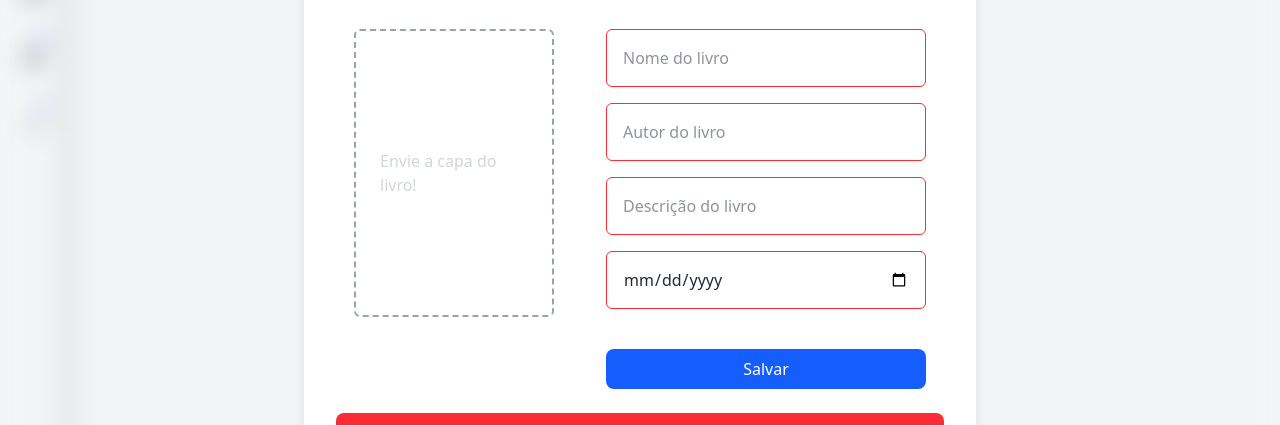
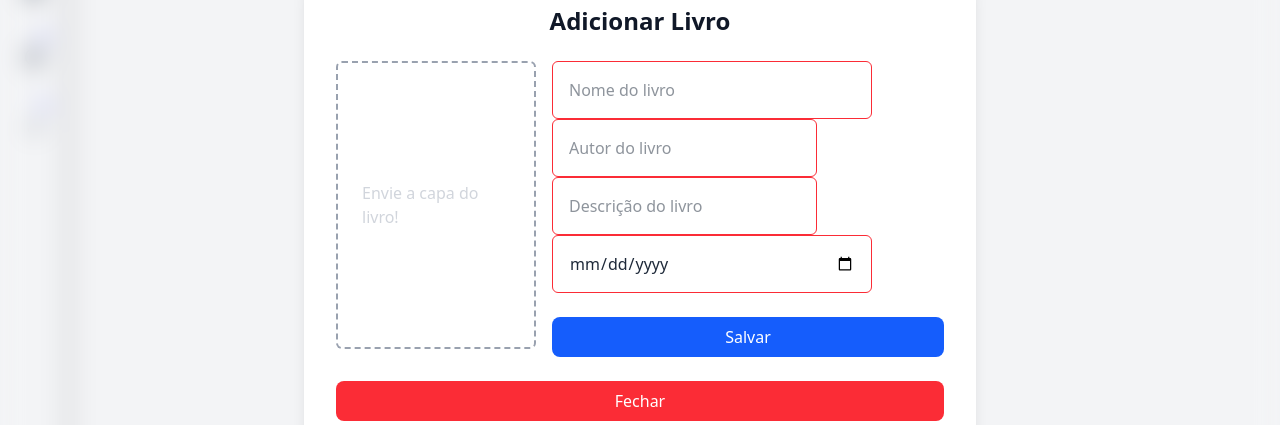
Before and after one commit to vitingg/book-reading, a React (Vite) app in the folder frontend/: page /manager in a window 1280 px wide. Both pictures are taken after a click on the item "Add books". Shown: the part 187-612 px from the top of the page. Built offline with nearby package versions, Linux system fonts and the light colour scheme; no server answers.

Commit message:
fix(b&f):trying to fix the frontend error

```diff
--- a/frontend/src/components/popups/CreateBook.tsx
+++ b/frontend/src/components/popups/CreateBook.tsx
@@ -1,4 +1,4 @@
-import { useState } from "react";
+import { useState, type FormEvent } from "react";
 import { api } from "../../services/api";
 import { AxiosError } from "axios";
 
@@ -30,20 +30,26 @@ export function CreateBook({ onClose, onBookCreated}: CreateBookProps) {
     }
   }
 
-  async function handleSave() {
+  async function handleSave(event: FormEvent<HTMLFormElement>) {
+    event.preventDefault()
     try {
-      const formData = new FormData()
+      const formData = new FormData(event.currentTarget)
+
 
       formData.append("title", title)
       formData.append("author", author)
       formData.append("description", description)
       formData.append("releaseDate", releaseDate)
 
+
       if(image) {
         formData.append("coverImage", image)
       }
 
-      await api.post("/api", formData, {
+      const formValues =  Object.fromEntries(formData)
+
+
+      await api.post("/api", formValues, {
         headers: {
           "Content-Type": "multipart/form-data",
         },
@@ -108,8 +114,11 @@ export function CreateBook({ onClose, onBookCreated}: CreateBookProps) {
             </div>
 
             <div className="flex flex-col gap-4">
+            <form onSubmit={(e) => handleSave(e)}>
+
               <input
                 placeholder="Nome do livro"
+                name="title"
                 className="border border-red-500 rounded-md
                 p-4 w-80 focus:border-indigo-500 focus:border"
                 value={title}
@@ -118,6 +127,7 @@ export function CreateBook({ onClose, onBookCreated}: CreateBookProps) {
 
                 <input
                 placeholder="Autor do livro"
+                name="author"
                 className="border border-red-500 rounded-md
                 p-4 focus:border-indigo-500 focus:border"
                 value={author}
@@ -127,6 +137,7 @@ export function CreateBook({ onClose, onBookCreated}: CreateBookProps) {
 
                 <input
                 placeholder="Descrição do livro"
+                name="description"
                 className="border border-red-500 rounded-md
                 p-4 focus:border-indigo-500 focus:border"
                 value={description}
@@ -136,18 +147,22 @@ export function CreateBook({ onClose, onBookCreated}: CreateBookProps) {
               <input
                 type="date"
                 placeholder="Data de lançamento"
+                name="releaseDate"
                 value={releaseDate}
                 onChange={(e) => setReleaseDate(e.target.value)}
                 className="border border-red-500 rounded-md
                 p-4 w-80 focus:border-indigo-500 focus:border"
                 />
 
+
+
                 <button
                 className="mt-6 w-full py-2 bg-blue-600
               hover:bg-blue-700 text-white rounded-lg"
-                onClick={handleSave}>
+                type="submit">
                 Salvar
                 </button>
+                </form>
             </div>
 
         </div>
--- a/frontend/src/services/api.ts
+++ b/frontend/src/services/api.ts
@@ -1,8 +1,6 @@
 import axios from "axios"
 
 // Recuperando o back
-const api = axios.create({
+export const api = axios.create({
   baseURL: "http://localhost:3000"
 })
-
-export { api }
```
Also changed, not shown: 2 other files (tests, documents, lock files or other folders).
